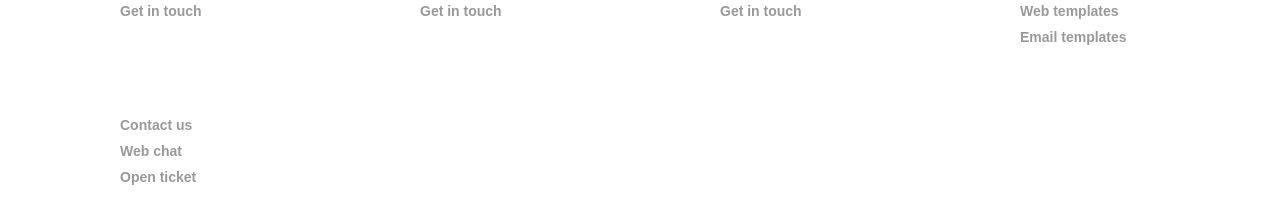
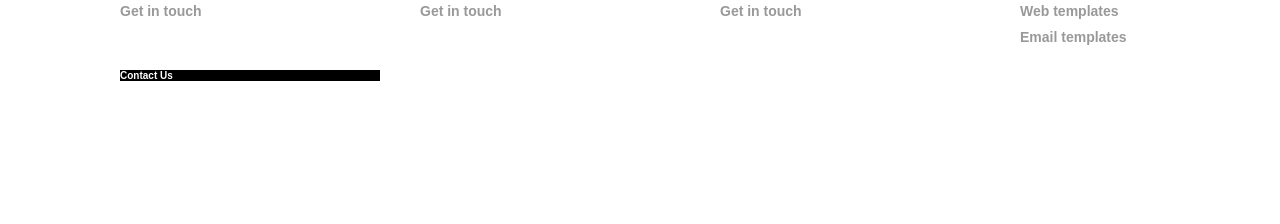
Before and after one commit to Omekagu/fgolfer, a Next.js app: page / in a window 1280 px wide. Shown: the part 2685-2909 px from the top of the page. Built offline with nearby package versions, Linux system fonts and the light colour scheme.

Commit message:
7th commit

```diff
--- a/Components/Footer.jsx
+++ b/Components/Footer.jsx
@@ -113,12 +113,22 @@ const Footer = () => {
               </ul>
             </div>
             <div class="col">
-              <h1>Support</h1>
-              <ul>
-                <li>Contact us</li>
-                <li>Web chat</li>
-                <li>Open ticket</li>
-              </ul>
+              <label for="state">
+                <div class="button">Contact Us</div>
+              </label>
+              <input type="checkbox" id="state" hidden />
+              <div class="content">
+                <div class="inner">
+                  <ul>
+                    <li>Webmail</li>
+                    <li>Redeem code</li>
+                    <li>WHOIS lookup</li>
+                    <li>Site map</li>
+                    <li>Web templates</li>
+                    <li>Email templates</li>
+                  </ul>
+                </div>
+              </div>
             </div>
             <div class="col">
               {/* Newsletter */}
--- a/scss/_footer.scss
+++ b/scss/_footer.scss
@@ -242,3 +242,31 @@
     width: 100%;
   }
 }
+.button {
+  background: #000;
+  color: #fff;
+  cursor: pointer;
+  font-size: inherit;
+  // padding: 16px;
+  // width: 500px;
+  box-sizing: border-box;
+}
+.button:hover {
+  opacity: 0.7;
+}
+.content {
+  background: #ffffcc;
+  // width: 500px;
+  overflow: hidden;
+  max-height: 0;
+  transition: max-height 20s ease;
+  font-size: 18pt;
+  overflow: hidden;
+  box-sizing: border-box;
+}
+#state:checked ~ .content {
+  max-height: initial;
+}
+.inner {
+  margin: 16px;
+}
```
